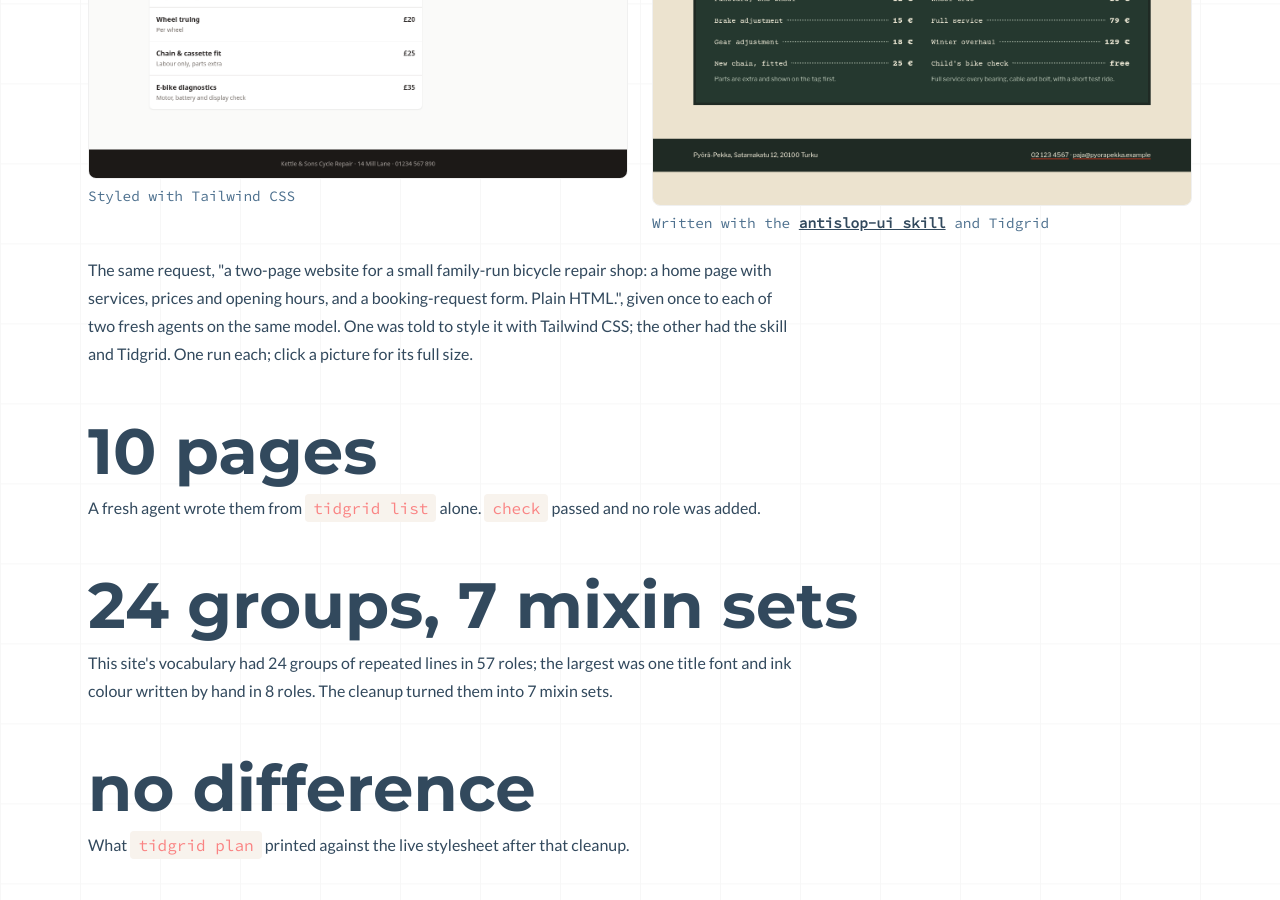
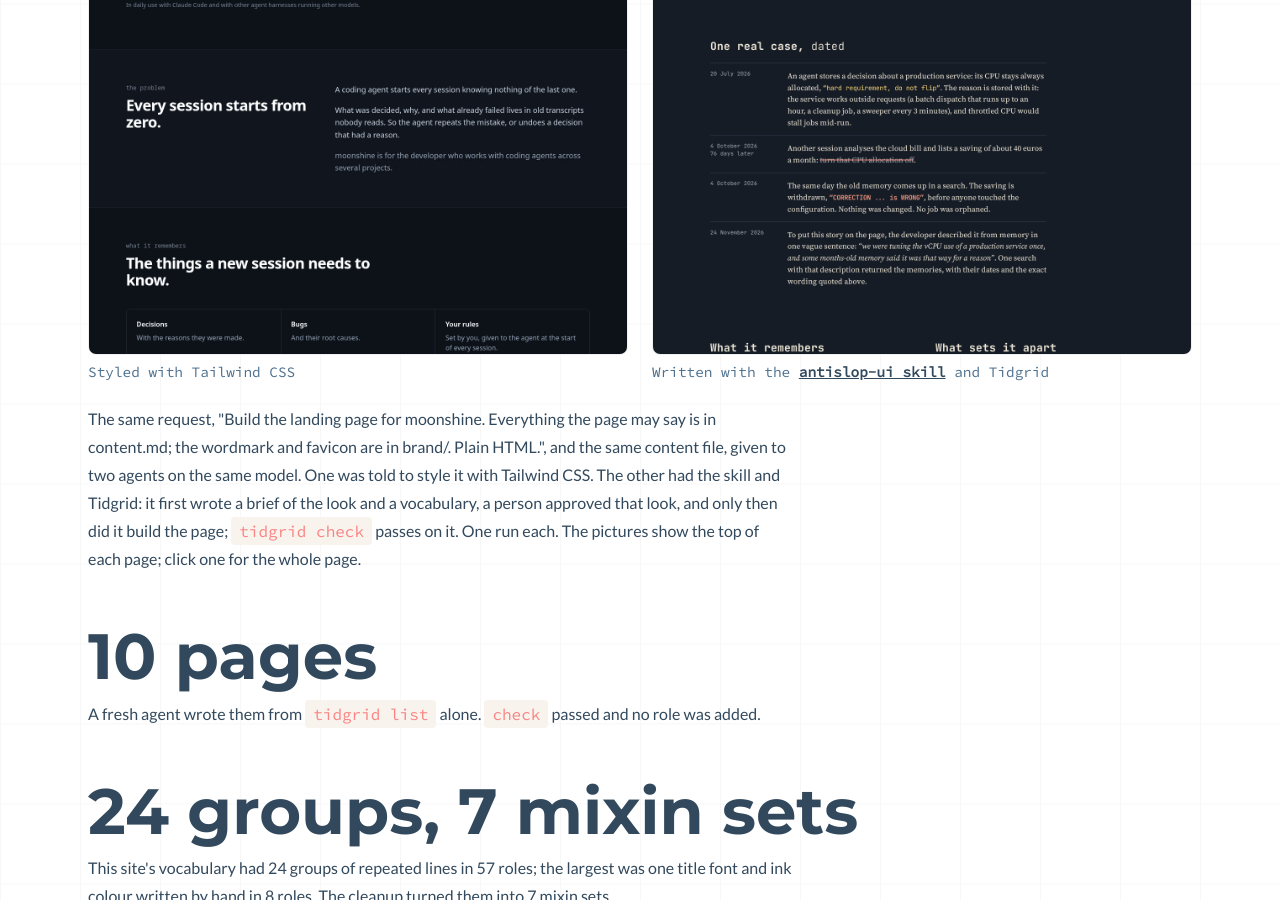
Before and after one commit to sneikki/tidgrid, a Jekyll site: the page built from website/why.md, in a window 1280 px wide and 900 px high, scrolled down 676 px. Built offline with Jekyll 4.4.1, drawn with Linux system fonts in a browser that asks for light colours; nearby versions of some CDN libraries.

Commit message:
docs(site): landing-page pair on why

```diff
--- a/website/why.md
+++ b/website/why.md
@@ -35,15 +35,15 @@ $ go install github.com/sneikki/tidgrid/cmd/tidgrid@latest
   <div class="tg-center tg-width(full) tg-max-width(measure) tg-pad-x(md) tg-col tg-y-gap(md)">
     <div class="tg-col md:tg-row tg-gap(md)">
       <figure class="tg-col tg-y-gap(xs) tg-grow">
-        <a href="{{ site.baseurl }}/assets/img/home-tailwind.png"><img class="tg-width(full) tg-surface(shot)" src="{{ site.baseurl }}/assets/img/home-tailwind.png" width="1280" height="1081" alt="Home page of a bicycle repair shop: green header and hero with a yellow booking button, a list of six services with prices, a card of opening hours, a dark footer."></a>
+        <a href="{{ site.baseurl }}/assets/img/landing-tailwind-full.png"><img class="tg-width(full) tg-surface(shot)" src="{{ site.baseurl }}/assets/img/landing-tailwind-top.png" width="1280" height="1500" alt="Top of a dark landing page for moonshine: a small navigation bar, a large white headline with a yellow button, a section with a heading on the left and text on the right, and the start of a grid of boxed items."></a>
         <figcaption class="tg-text(caption)">Styled with Tailwind CSS</figcaption>
       </figure>
       <figure class="tg-col tg-y-gap(xs) tg-grow">
-        <a href="{{ site.baseurl }}/assets/img/home-tidgrid.png"><img class="tg-width(full) tg-surface(shot)" src="{{ site.baseurl }}/assets/img/home-tidgrid.png" width="1280" height="1145" alt="Home page of a bicycle repair shop: cream background, heavy serif headline, an opening-hours tag, a dark panel of eight prices in two columns, a dark footer."></a>
+        <a href="{{ site.baseurl }}/assets/img/landing-tidgrid-full.png"><img class="tg-width(full) tg-surface(shot)" src="{{ site.baseurl }}/assets/img/landing-tidgrid-top.png" width="1280" height="1500" alt="Top of a dark landing page for moonshine: a large monospace cream headline, two columns of intro text, and a dated list of one real case in four rows."></a>
         <figcaption class="tg-text(caption)">Written with the <a class="tg-link(text)" href="https://github.com/sneikki/tidgrid/tree/master/skills/antislop-ui">antislop-ui skill</a> and Tidgrid</figcaption>
       </figure>
     </div>
-    <p class="tg-text(body) tg-max-width(reading)">The same request, "a two-page website for a small family-run bicycle repair shop: a home page with services, prices and opening hours, and a booking-request form. Plain HTML.", given once to each of two fresh agents on the same model. One was told to style it with Tailwind CSS; the other had the skill and Tidgrid. One run each; click a picture for its full size.</p>
+    <p class="tg-text(body) tg-max-width(reading)">The same request, "Build the landing page for moonshine. Everything the page may say is in content.md; the wordmark and favicon are in brand/. Plain HTML.", and the same content file, given to two agents on the same model. One was told to style it with Tailwind CSS. The other had the skill and Tidgrid: it first wrote a brief of the look and a vocabulary, a person approved that look, and only then did it build the page; <span class="tg-text(keyword)">tidgrid check</span> passes on it. One run each. The pictures show the top of each page; click one for the whole page.</p>
   </div>
 </section>
 
```
Also changed, not shown: website/assets/img/home-tailwind.png (deleted), website/assets/img/home-tidgrid.png (deleted), website/assets/img/landing-tailwind-full.png (added), website/assets/img/landing-tailwind-top.png (added), website/assets/img/landing-tidgrid-full.png (added), website/assets/img/landing-tidgrid-top.png (added).
